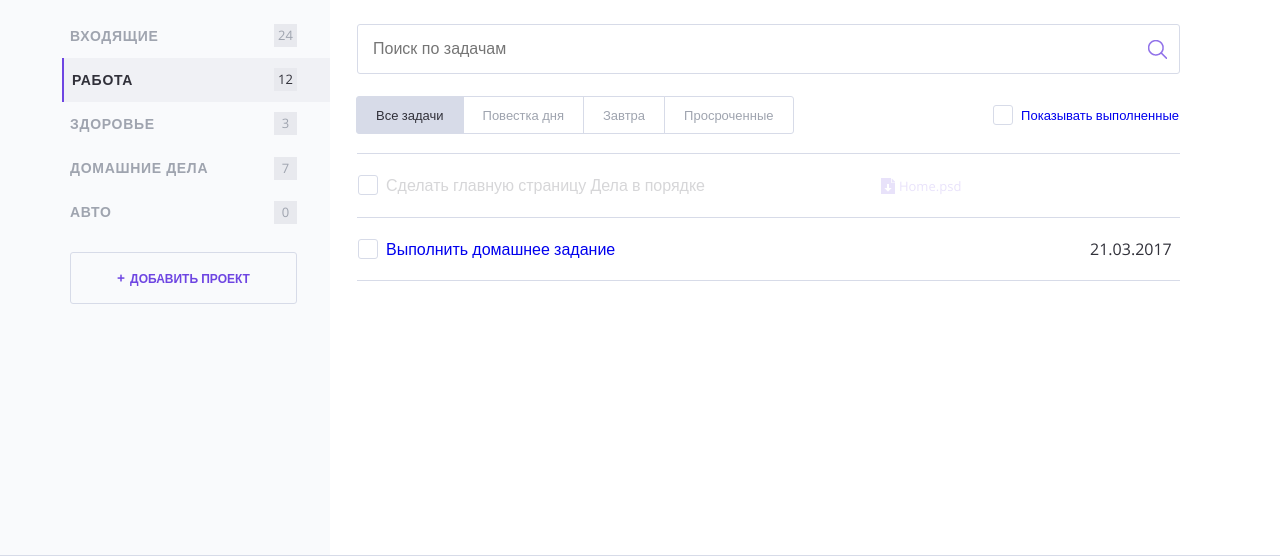
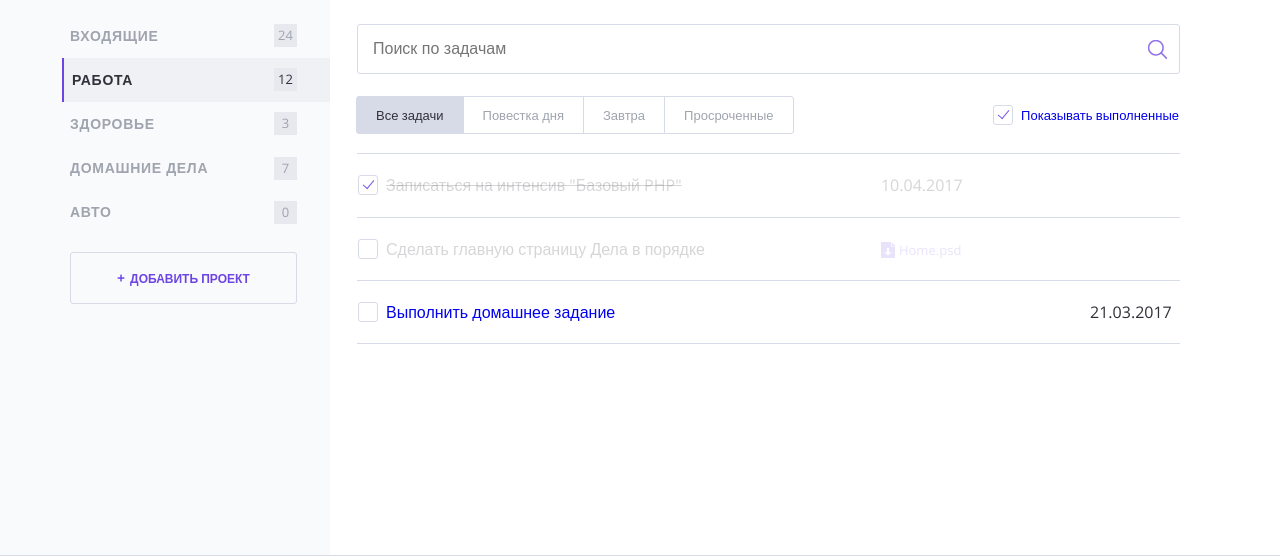
Before and after one commit to kulibabav/116543-doingsdone, a PHP site: page / in a window 1280 px wide. Shown: the part 125-681 px from the top of the page. Run offline with PHP 8.4, Linux system fonts and the light colour scheme.

Commit message:
Выполнил задание #4

```diff
--- a/index.php
+++ b/index.php
@@ -108,14 +108,28 @@ $days_until_deadline = null;
                     <label class="checkbox">
                         <a href="/">
                             <!--добавить сюда аттрибут "checked", если переменная $show_complete_tasks равна единице-->
-                            <input class="checkbox__input visually-hidden" type="checkbox">
+                            <input class="checkbox__input visually-hidden" type="checkbox" <?php if ($show_complete_tasks==1) : echo 'checked'; endif; ?>>
                             <span class="checkbox__text">Показывать выполненные</span>
                         </a>
                     </label>
                 </div>
 
                 <table class="tasks">
-                    <!--показывать следующий тег <tr/>, если переменная равна единице-->
+                    <?php if ($show_complete_tasks==1) : ?>
+						<tr class="tasks__item task task--completed">
+							<td class="task__select">
+								<label class="checkbox task__checkbox">
+									<input class="checkbox__input visually-hidden" type="checkbox" checked>
+									<span class="checkbox__text">Записаться на интенсив "Базовый PHP"</span>
+								</label>
+							</td>
+							<td class="task__date">10.04.2017</td>
+
+							<td class="task__controls">
+							</td>
+						</tr>
+					<?php endif; ?>
+					<!--показывать следующий тег <tr/>, если переменная равна единице-->
                     <tr class="tasks__item task task--completed">
                         <td class="task__select">
                             <label class="checkbox task__checkbox">
```
